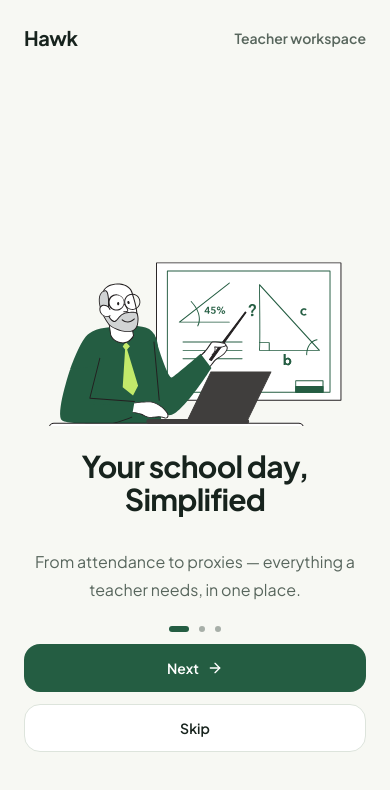
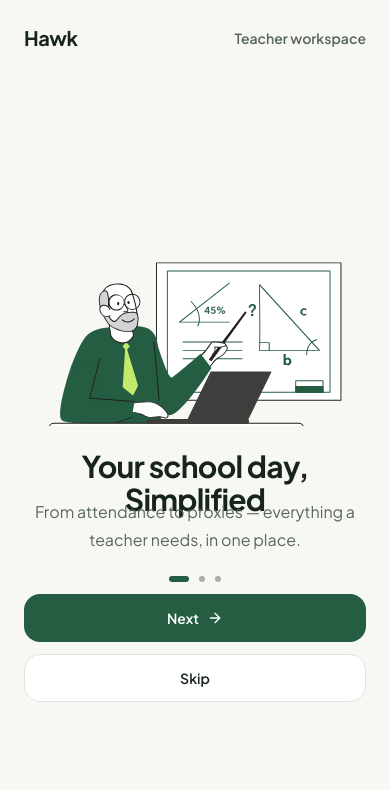
Before and after one commit to koolabhinay07/Hawk, a React (Vite) app: page / in a window 390 px wide. Shown: the top 790 px of the page. Built offline with nearby package versions, Linux system fonts and the light colour scheme; a web font is replaced by a local one.

Commit message:
Add full project source

```diff
--- a/src/OnboardingFlow.tsx
+++ b/src/OnboardingFlow.tsx
@@ -353,10 +353,10 @@ export default function OnboardingFlow({ onComplete }: { onComplete: (profile?:
                   <div className={`flex h-[76px] flex-none justify-center md:h-[88px] md:justify-start ${slideIndex === 0 ? "items-start md:items-center" : "items-center"}`}>
                     <h1 className="max-w-xl text-3xl font-bold leading-[1.1] tracking-tight md:text-4xl">{slide.title}</h1>
                   </div>
-                  <div className="mt-2 flex h-[84px] flex-none items-center justify-center md:mt-3 md:h-[84px] md:justify-start">
+                  <div className={`flex h-[84px] flex-none justify-center md:mt-3 md:h-[84px] md:justify-start md:items-center ${slideIndex === 0 ? "-mt-7 items-start" : "mt-2 items-center"}`}>
                     <p className="max-w-lg text-base leading-7 text-muted-foreground">{slide.body}</p>
                   </div>
-                  <div className="mt-2 flex h-[6px] flex-none items-center justify-center gap-2.5 md:mt-6 md:justify-center" role="group" aria-label={`Slide ${slideIndex + 1} of ${slides.length}`}>
+                  <div className={`flex h-[6px] flex-none items-center justify-center gap-2.5 md:mt-6 md:justify-center ${slideIndex === 0 ? "-mt-1.5" : "mt-2"}`} role="group" aria-label={`Slide ${slideIndex + 1} of ${slides.length}`}>
                     {slides.map((item, index) => <span key={item.title} className={`h-[6px] rounded-full transition-all ${index === slideIndex ? "w-5 bg-primary" : "w-[6px] bg-muted-foreground/50"}`} />)}
                   </div>
                   {isFirstIntroSlide || slideIndex === 1 ? (
```
